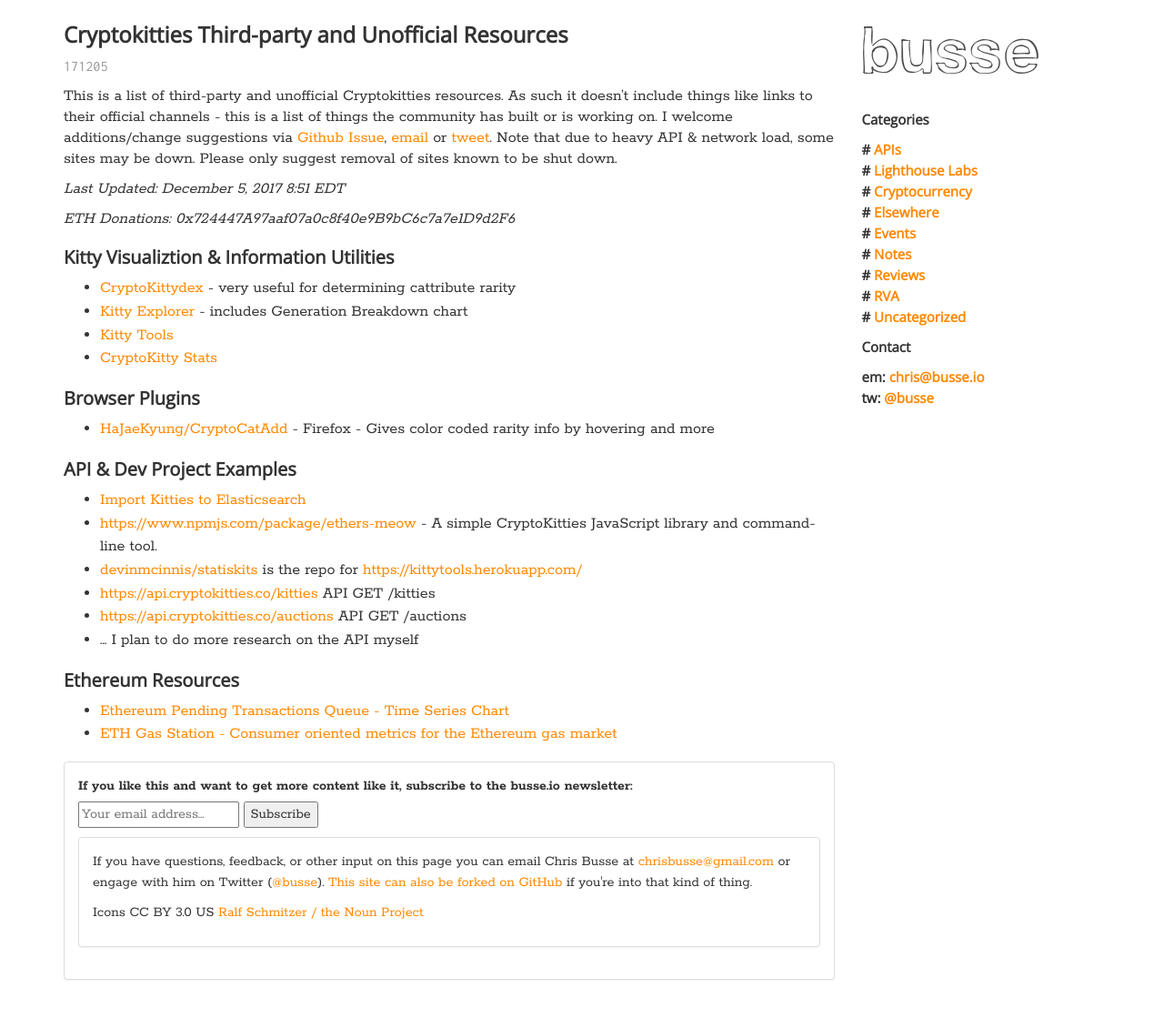
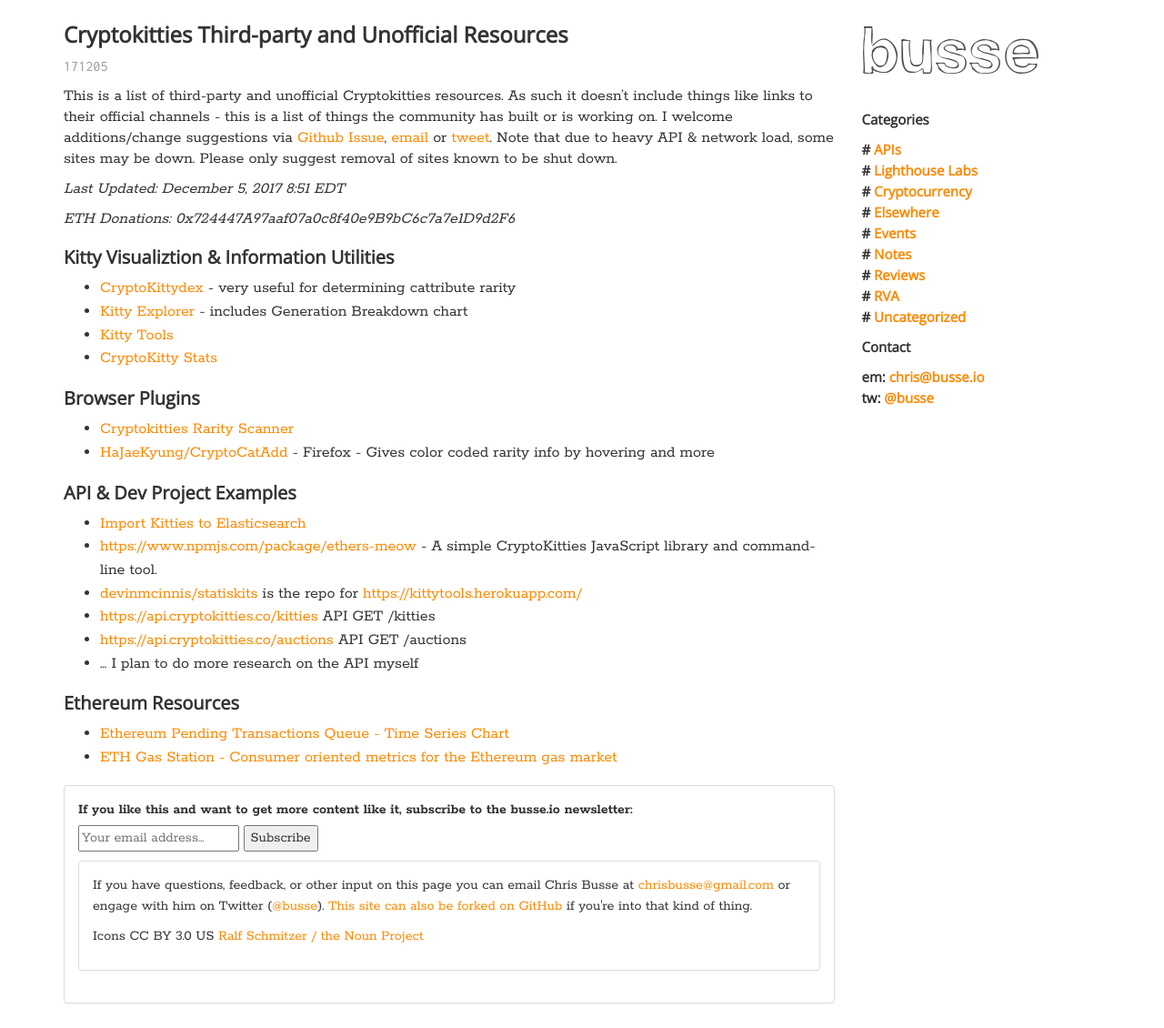
Before and after one commit to busse/busse-io-2, a Jekyll site: the page built from _posts/2017-12-05-cryptokitties-third-party-unofficial-resources.md, in a window 1280 px wide. Shown: the whole page at 91% size. Built offline with Jekyll 4.4.1, drawn with Linux system fonts in a browser that asks for light colours; nearby versions of some CDN libraries; before the commit the page ends 1105 px from its top, so only the background shows below that.

Commit message:
rarity scanner

```diff
--- a/_posts/2017-12-05-cryptokitties-third-party-unofficial-resources.md
+++ b/_posts/2017-12-05-cryptokitties-third-party-unofficial-resources.md
@@ -20,6 +20,7 @@ This is a list of third-party and unofficial Cryptokitties resources. As such it
 
 ## Browser Plugins
 
+  - [Cryptokitties Rarity Scanner](http://cryptokitties.co.uk/cryptokitties-rarity-scanner/)
   - [HaJaeKyung/CryptoCatAdd](https://github.com/HaJaeKyung/CryptoCatAdd) - Firefox - Gives color coded rarity info by hovering and more
 
 
```
